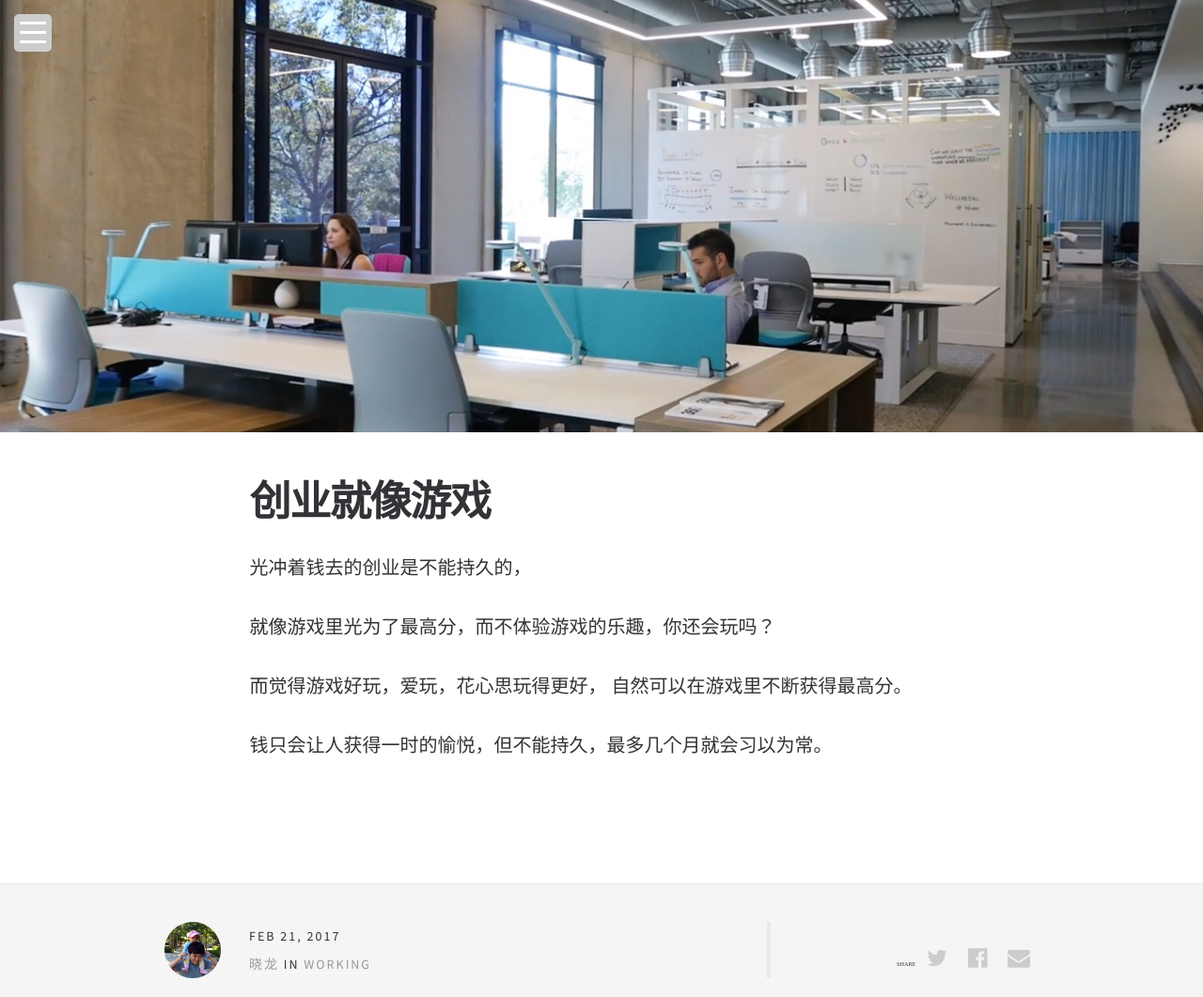
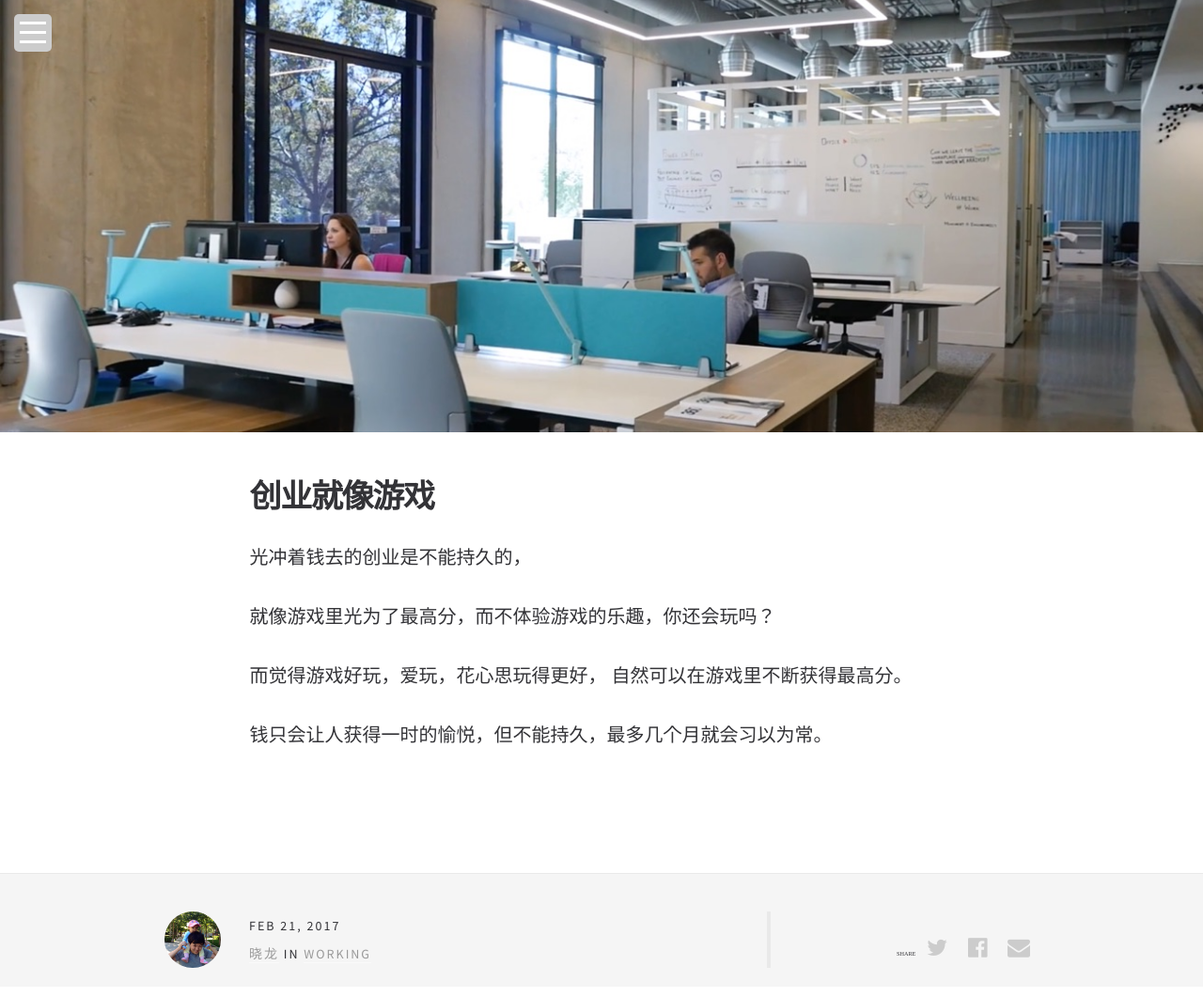
Before and after one commit to zxlive/zxlive.github.com, a Jekyll site: the page built from _posts/2017-02-21-working-game.md, in a window 1280 px wide. Shown: the whole page at 94% size. Built offline with Jekyll 4.4.1, drawn with Linux system fonts in a browser that asks for light colours; some web fonts are replaced.

Commit message:
提交文章

```diff
--- a/_sass/_type.sass
+++ b/_sass/_type.sass
@@ -60,7 +60,7 @@ h2
     font-family: $sans
 
 h1
-    +font-size(44)
+    +font-size(34)
     padding-bottom: 20px
 h2
     +font-size(32)
--- a/_sass/partials/_single.sass
+++ b/_sass/partials/_single.sass
@@ -70,7 +70,7 @@ blockquote
         letter-spacing: -1pt
 
         +breakpoint(sm)
-            +font-size(44)
+            +font-size(34)
     h2
         +font-size(28)
 
```
